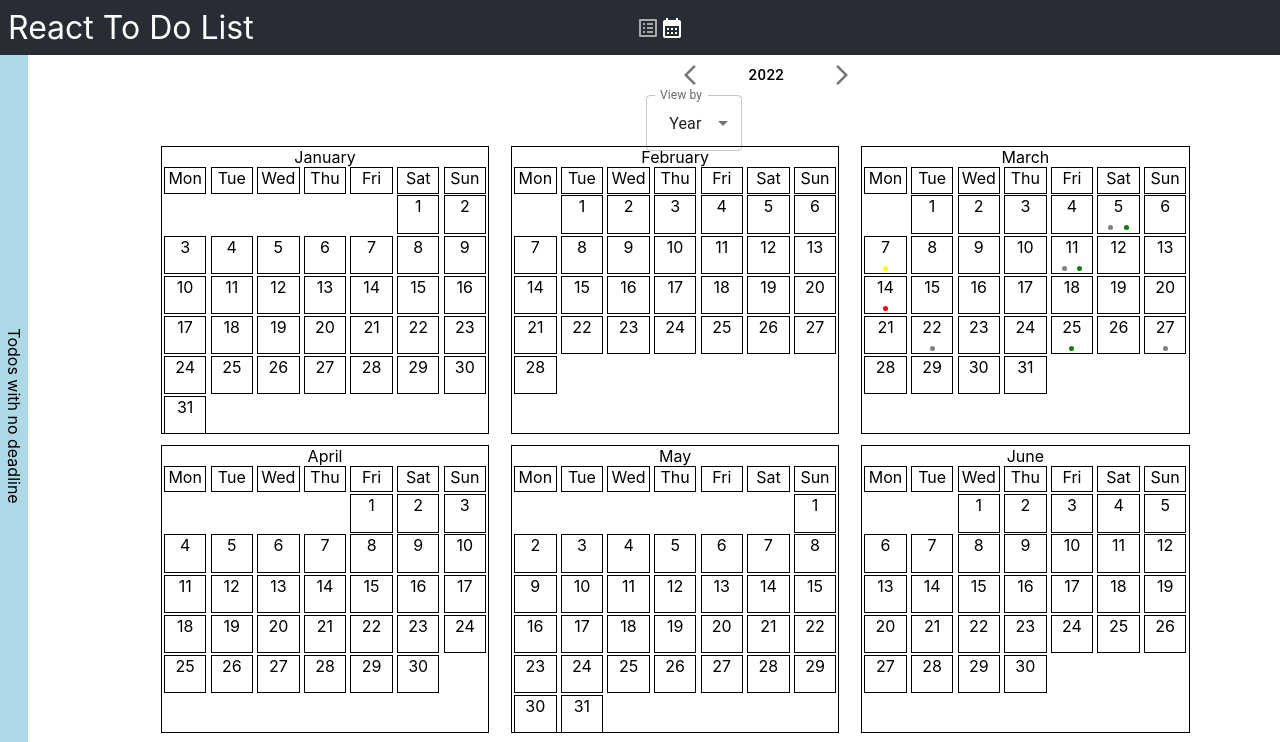
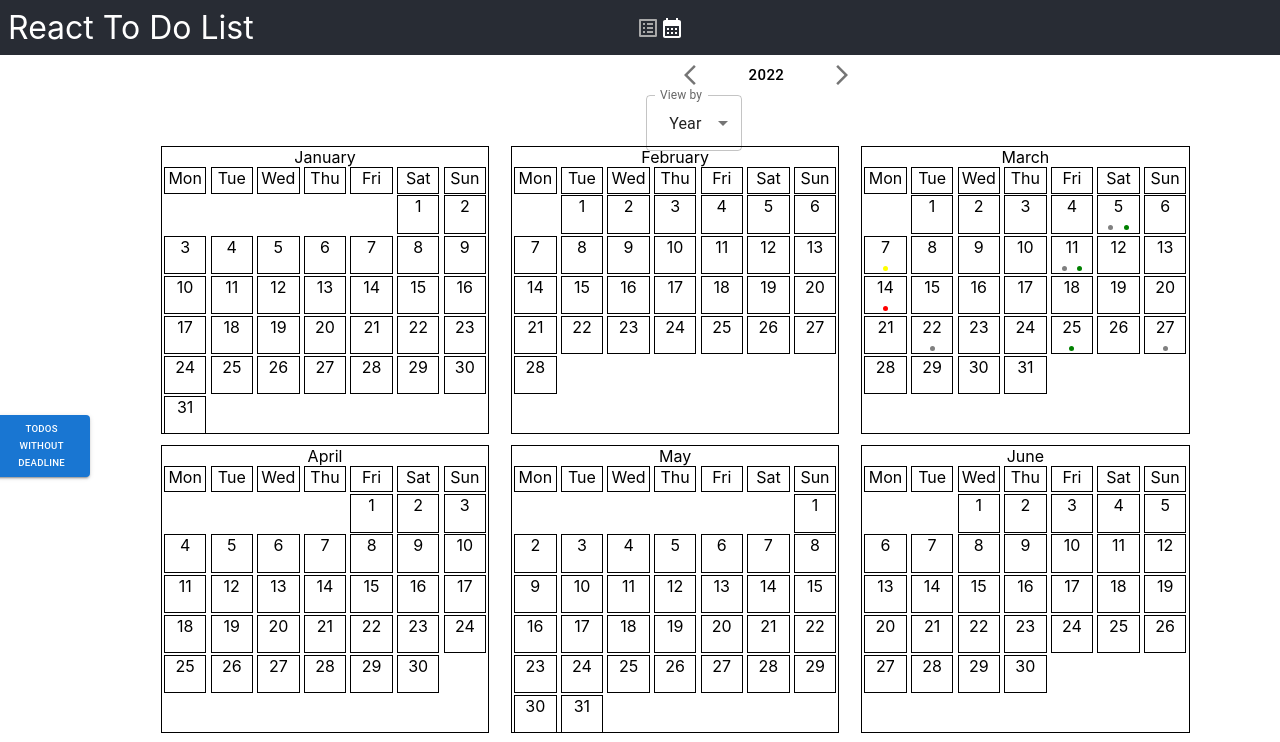
Before and after one commit to Skyrlon/react-todo-list, a React (Create React App) app: page /calendar in a window 1280 px wide. Shown: the top 742 px of the page. Built offline with nearby package versions, Linux system fonts and the light colour scheme.

Commit message:
Change sidebar title by mui buttons

```diff
--- a/src/components/TodosNoDeadlineSidebar.jsx
+++ b/src/components/TodosNoDeadlineSidebar.jsx
@@ -1,6 +1,13 @@
 import styled, { keyframes } from "styled-components";
 import { useState } from "react";
-import { List, ListItem, ListItemText } from "@mui/material";
+import {
+  Button,
+  IconButton,
+  List,
+  ListItem,
+  ListItemText,
+} from "@mui/material";
+import CloseIcon from "@mui/icons-material/Close";
 
 const StyledTodosNoDeadlineSidebar = styled.div`
   grid-area: sidebar;
@@ -8,27 +15,6 @@
   display: flex;
   flex-direction: row;
   width: 100%;
-
-  & .title {
-    position: absolute;
-    top: 0%;
-    left: ${(props) => (props.$mounted ? "80%" : "0%")};
-    background-color: lightblue;
-    display: flex;
-    width: 20%;
-    height: 100%;
-    flex-direction: column;
-    align-items: center;
-    justify-content: center;
-    transition: left 700ms;
-    border: 1px solid lightblue;
-
-    & span {
-      white-space: nowrap;
-      display: inline-block;
-      transform: rotate(90deg);
-    }
-  }
 `;
 
 const slideIn = keyframes`
@@ -54,7 +40,7 @@
 const StyledList = styled(List)`
   width: 80%;
   animation-name: ${(props) => (props.$mounted ? slideIn : slideOut)};
-  animation-duration: 700ms;
+  animation-duration: 500ms;
   animation-timing-function: linear;
   animation-fill-mode: forwards;
 `;
@@ -77,12 +63,48 @@
 
   return (
     <StyledTodosNoDeadlineSidebar $mounted={isMounted}>
+      {!isOpen && (
+        <Button
+          sx={{
+            position: "absolute",
+            top: "50%",
+            right: "30%",
+            fontSize: "0.6rem",
+            width: "6rem",
+          }}
+          variant="contained"
+          onClick={() => {
+            setIsMounted(!isMounted);
+            if (!isOpen) setIsOpen(true);
+          }}
+        >
+          Todos without deadline
+        </Button>
+      )}
+
+      {isOpen && (
+        <IconButton
+          sx={{
+            position: "absolute",
+            top: "50%",
+            left: "100%",
+            backgroundColor: "red",
+          }}
+          color="default"
+          onClick={() => {
+            setIsMounted(!isMounted);
+            if (!isOpen) setIsOpen(true);
+          }}
+        >
+          <CloseIcon />
+        </IconButton>
+      )}
+
       {isOpen && (
         <StyledList
           sx={{ padding: 0 }}
           $mounted={isMounted}
           onAnimationEnd={() => {
-            console.log(isMounted);
             if (!isMounted) setIsOpen(false);
           }}
         >
@@ -105,16 +127,6 @@
           )}
         </StyledList>
       )}
-
-      <div
-        className="title"
-        onClick={() => {
-          setIsMounted(!isMounted);
-          if (!isOpen) setIsOpen(true);
-        }}
-      >
-        <span>Todos with no deadline</span>
-      </div>
     </StyledTodosNoDeadlineSidebar>
   );
 };
```
